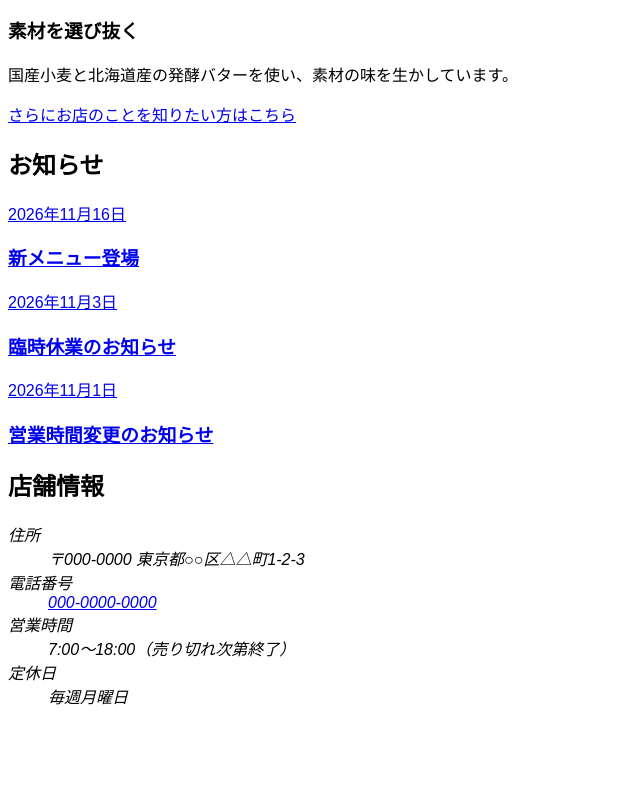
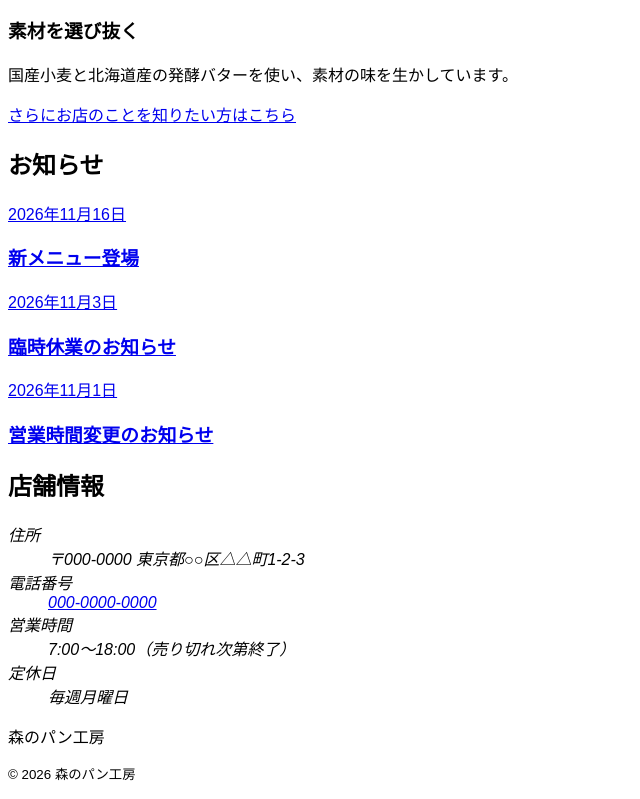
Before and after one commit to m-sh1m0tan1/github-b-bakery-website, a plain HTML site: page index.html in a window 1280 px wide. Shown: the part 3511-4310 px from the top of the page, without its empty margins (0-640 px from the left). Before the commit the page ends 4235 px from the top, so only its background shows below. Drawn offline with Linux system fonts and the light colour scheme; a web font is replaced by a local one.

Commit message:
フッターを作成

```diff
--- a/index.html
+++ b/index.html
@@ -98,6 +98,10 @@
             </address>
         </section>
     </main>
+    <footer>
+        <p>森のパン工房</p>
+        <p><small>&copy; 2026 森のパン工房</small></p>
+    </footer>
 </body>
 
 </html>
```
